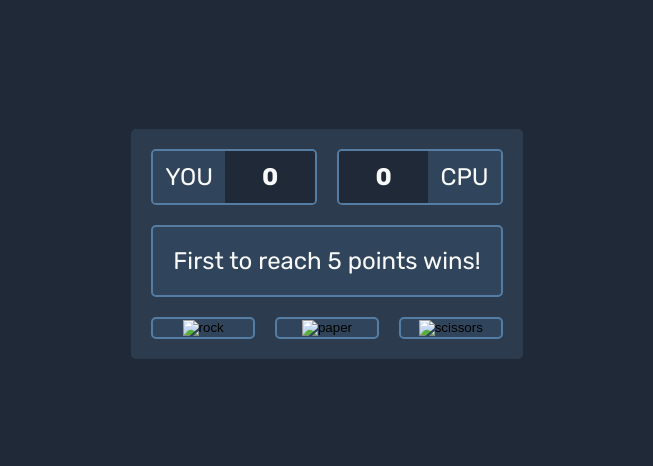
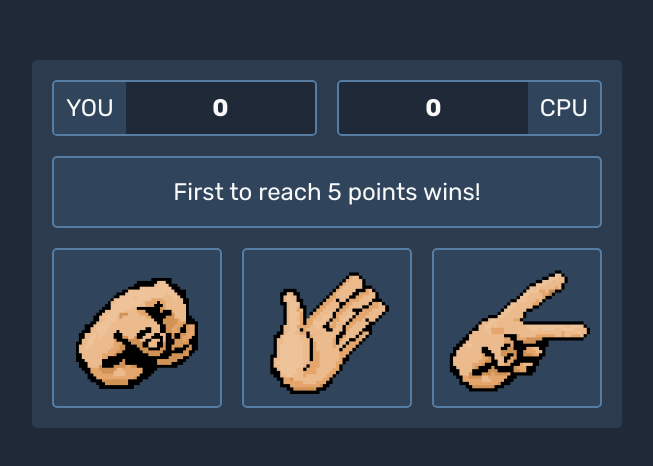
Before and after one commit to OneSrX/odin-rock-paper-scissors, a plain HTML site: page index.html in a window 1280 px wide. Shown: the part 156-622 px from the top of the page, without its empty margins (313-966 px from the left). Drawn offline with Linux system fonts and the light colour scheme; the site is published under a folder, as on GitHub Pages, so addresses that start at the root find nothing.

Commit message:
Update image source paths

```diff
--- a/index.html
+++ b/index.html
@@ -10,7 +10,7 @@
     />
     <meta name="author" content="OMAR SAROUR" />
     <title>Rock Paper Scissors</title>
-    <link rel="icon" href="/images/favicon.png" type="image/png" />
+    <link rel="icon" href="./images/favicon.png" type="image/png" />
     <link rel="stylesheet" href="style.css" />
     <script src="app.js" defer></script>
   </head>
@@ -31,13 +31,13 @@
         <div class="game-display">First to reach 5 points wins!</div>
         <div class="game-controls">
           <button class="game-button" id="rock">
-            <img src="/images/assets/rock.png" alt="rock" />
+            <img src="./images/assets/rock.png" alt="rock" />
           </button>
           <button class="game-button" id="paper">
-            <img src="/images/assets/paper.png" alt="paper" />
+            <img src="./images/assets/paper.png" alt="paper" />
           </button>
           <button class="game-button" id="scissors">
-            <img src="/images/assets/scissors.png" alt="scissors" />
+            <img src="./images/assets/scissors.png" alt="scissors" />
           </button>
         </div>
       </div>
```
